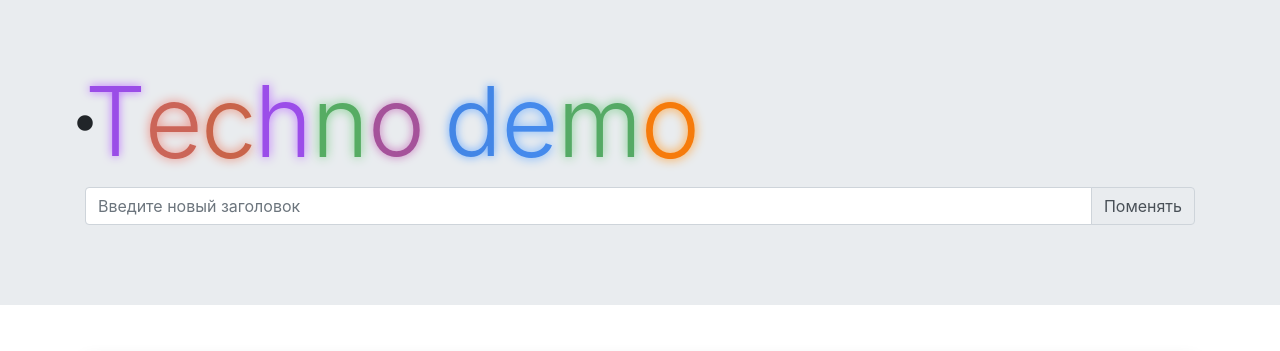
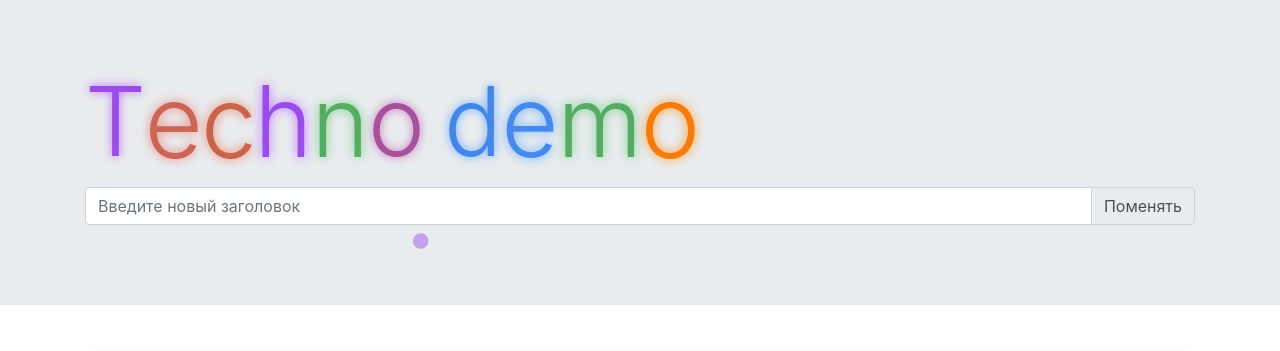
Before and after one commit to Alexey-aka-sultan/techno-demo, a Vue app: page / in a window 1280 px wide. Shown: the top 351 px of the page. Built offline with nearby package versions, Linux system fonts and the light colour scheme; no server answers.

Commit message:
bubbles work is correctly

```diff
--- a/src/components/bubbleComponent.vue
+++ b/src/components/bubbleComponent.vue
@@ -6,13 +6,48 @@
 
 <script>
 export default {
+  props: {
+    lifeTime: {
+      type: Number,
+      default: 2000
+    },
+    maxDelay: {
+      type: Number,
+      default: 2000
+    }
+  },
+  methods: {
+    async init() {
+      await new Promise(resolve => {
+        setTimeout(() => {resolve()}, Math.round(Math.random() * this.maxDelay));
+      });
+
+      const thisObj = this;
+      const bubbleParentRect = this.$parent.$el.getBoundingClientRect();
+      const bubbleRect = this.$el.getBoundingClientRect();
+      const newLeft = Math.random() * (bubbleParentRect.width - bubbleRect.width);
+
+      thisObj.$refs["a"].style = "";
+      thisObj.$refs["a"].style.top = `${bubbleParentRect.bottom}px`;
+      thisObj.$refs["a"].style.left = `${newLeft}px`;
+      thisObj.$refs["a"].style.opacity = "0";
+
+      await new Promise(resolve => {
+        setTimeout(() => {
+          thisObj.$refs["a"].style.top = `${-bubbleRect.height}px`;
+          thisObj.$refs["a"].style.opacity = "0.5";
+          thisObj.$refs["a"].style.transition = `opacity 1000ms, top linear ${this.lifeTime}ms`;
+          resolve();
+        }, 100);
+      });
+
+      setTimeout(() => {
+        thisObj.init();
+      }, thisObj.lifeTime);
+    }
+  },
   mounted() {
-    const thisObj = this;
-
-    setTimeout(() => {
-      thisObj.$refs["a"].style.bottom = `${250}px`;
-      thisObj.$refs["a"].style.opacity = '1';
-    }, 100);
+    this.init();
   }
 };
 </script>
@@ -20,7 +55,8 @@ export default {
 <style scoped>
 .bubble {
   opacity: 0;
-  bottom: 0;
-  transition: opacity 1000ms, bottom 5000ms;
+}
+.bubble i {
+  color: blueviolet;
 }
 </style>
--- a/src/components/sectionHeader.vue
+++ b/src/components/sectionHeader.vue
@@ -1,5 +1,5 @@
 <template>
-  <div class="jumbotron jumbotron-fluid mb-0 position-relative">
+  <div class="jumbotron jumbotron-fluid mb-0 position-relative overflow-hidden">
     <div class="container">
       <transition
         name="title"
@@ -32,7 +32,7 @@
         </div>
       </form>
       <!--  -->
-      <bubbleComponent v-if="bubble"></bubbleComponent>
+      <bubbleComponent v-for="(bubble, i) in bubbles" :key="i" :maxDelay="15000"></bubbleComponent>
     </div>
   </div>
 </template>
@@ -46,7 +46,7 @@ export default {
       newTitle: "",
       titleVisibility: true,
       changeTitleDelay: 1000,
-      bubble: false
+      bubbles: new Array(5)
     };
   },
   methods: {
```
